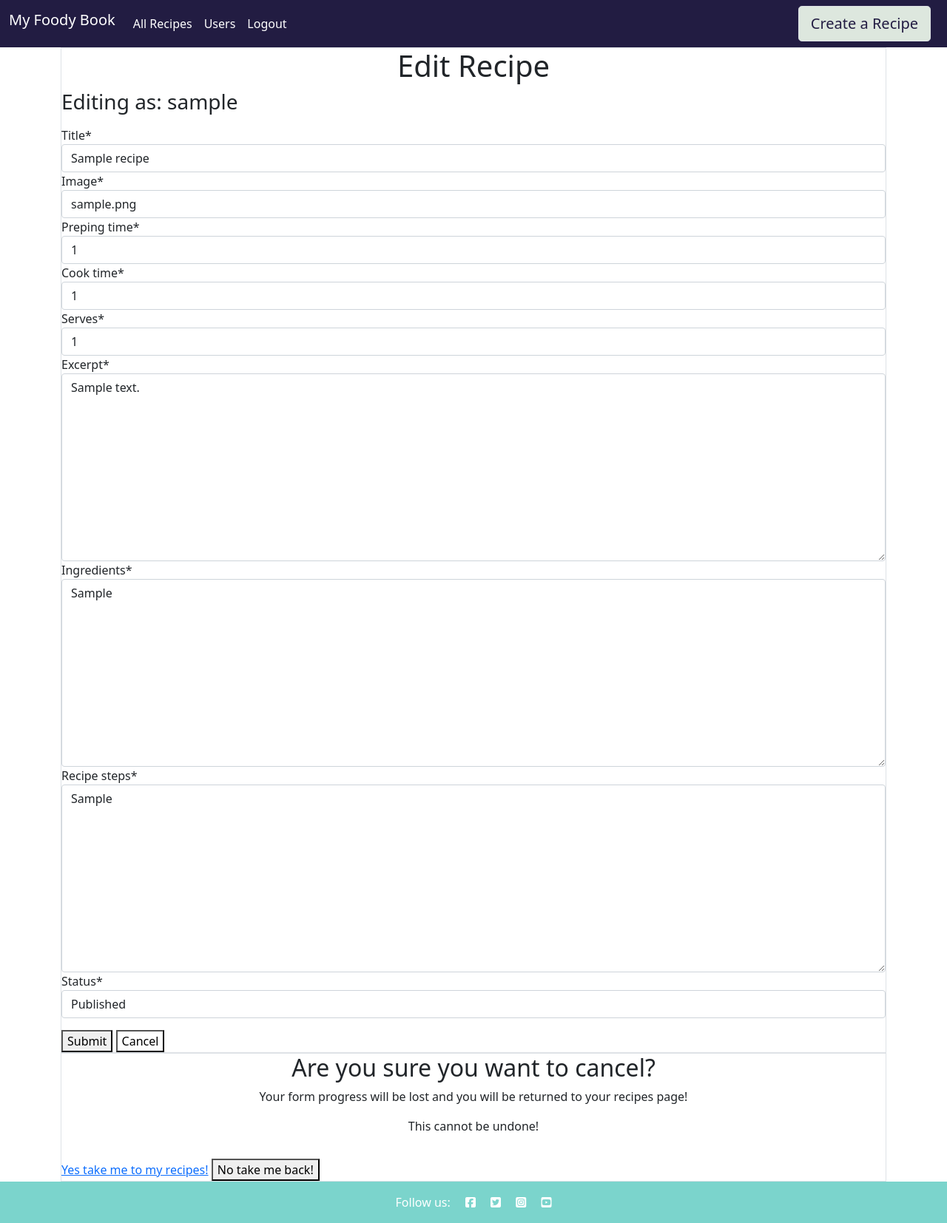
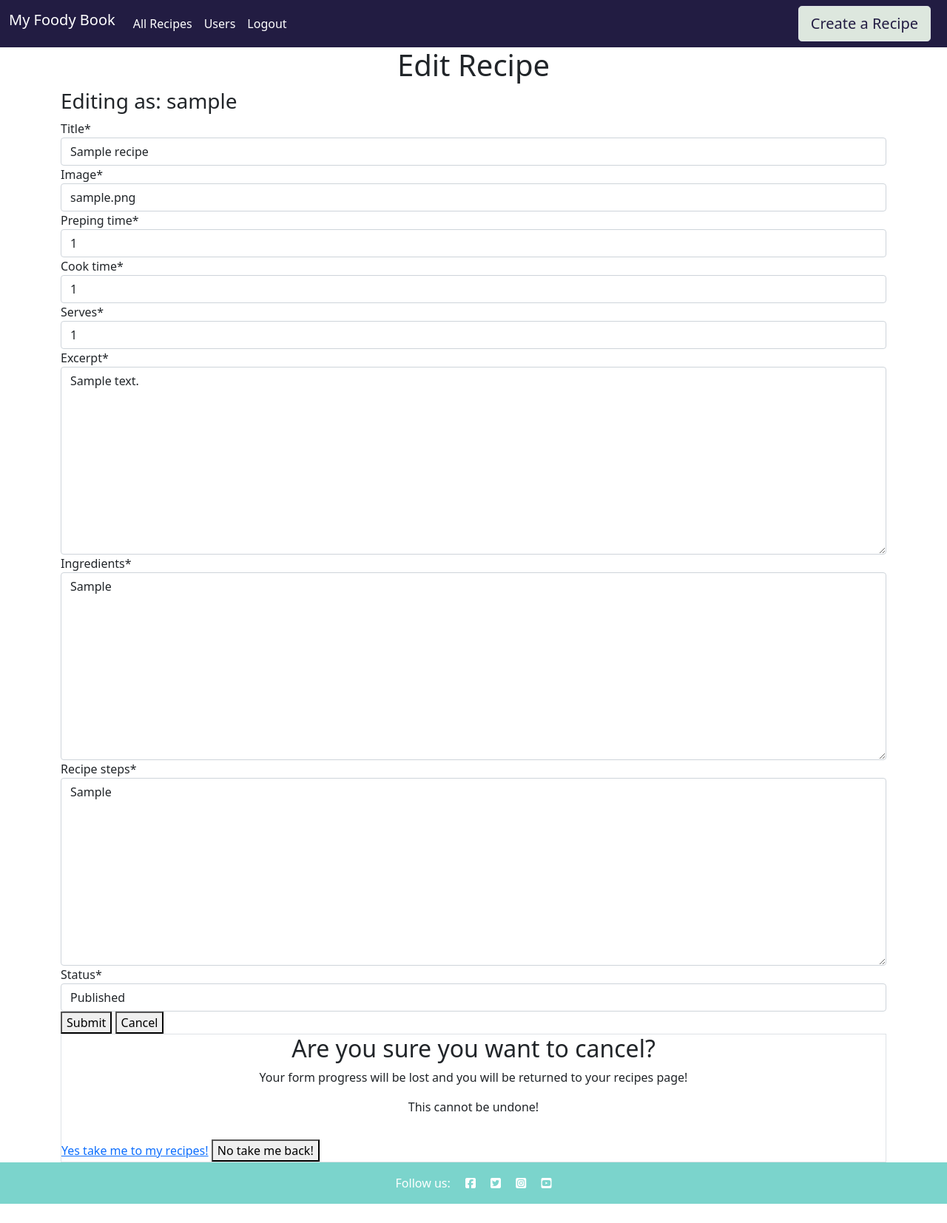
Before and after one commit to LudovicLeGuen/MyFoodyBook, a Django app: page /recipe/update/1/ in a window 1280 px wide. Shown: the whole page at 74% size. After the commit the page ends 1628 px from the top, so only its background shows below. Run offline with Django 3.2, Linux system fonts and the light colour scheme; a user stored in the database is signed in; tables that the repository leaves empty hold one stand-in row (values such as "Sample post"); some libraries are stand-ins or nearby versions.

Commit message:
Create custom 404 page

```diff
--- a/publish/urls.py
+++ b/publish/urls.py
@@ -1,14 +1,13 @@
 from . import views
 from django.urls import path
 
+# 404
+handler404 = views.page_404
 
 urlpatterns = [
     path('', views.RecipeList.as_view(), name='home'),
-    path(
-        'publish_recipe/',
-        views.PublishRecipe.as_view(),
-        name='publish_recipe'
-        ),
+    path('publish_recipe/', views.PublishRecipe.as_view(),
+         name='publish_recipe'),
     path('collect/<slug:slug>', views.RecipeCollect.as_view(),
          name='recipe_collect'),
     path('recipe/update/<int:pk>/', views.EditRecipe.as_view(),
@@ -17,9 +16,7 @@ urlpatterns = [
          name='my_foody_book'),
     path('recipe/remove/<int:pk>/', views.DeleteRecipe.as_view(),
          name='delete_recipe'),
-    path('publish/<slug:slug>/',
-        views.RecipeDetail.as_view(),
-        name='recipe_details'
-        ),
-
+    path('publish/<slug:slug>/', views.RecipeDetail.as_view(),
+         name='recipe_details'
+         ),
 ]
--- a/publish/views.py
+++ b/publish/views.py
@@ -8,7 +8,6 @@ from django.views.generic import TemplateView
 from django.template.defaultfilters import slugify
 from django.contrib import messages
 from django.urls import reverse_lazy
-
 
 
 class RecipeList(generic.ListView):
@@ -207,12 +206,13 @@ class EditRecipe(TemplateView):
                 }
             )
 
-#Class inspired by www.tutorialspoint.com :
-#https://www.tutorialspoint.com/adding-a-deleteview-in-django#:~:text=DeleteView%20is%20a%20view%20in,helpful%20in%20real%2Dworld%20projects.
+
+# Class inspired by www.tutorialspoint.com :
+# https://www.tutorialspoint.com/adding-a-deleteview-in-django#:~:text=DeleteView%20is%20a%20view%20in,helpful%20in%20real%2Dworld%20projects.
 class DeleteRecipe(DeleteView):
-   model=Recipe
-   template_name='delete_recipe.html'
-   success_url=reverse_lazy("my_foody_book")
+    model = Recipe
+    template_name = 'delete_recipe.html'
+    success_url = reverse_lazy("my_foody_book")
 
 
 class RecipeCollect(View):
@@ -230,3 +230,9 @@ class RecipeCollect(View):
             recipe.likes.add(request.user)
 
         return HttpResponseRedirect(reverse('recipe_details', args=[slug]))
+
+
+# 404 View taken from
+# # https://levelup.gitconnected.com/django-customize-404-error-page-72c6b6277317
+def page_404(request, exception):
+    return render(request, "404.html")
--- a/templates/update_recipe.html
+++ b/templates/update_recipe.html
@@ -13,23 +13,23 @@
         <!-- If user is logged in -->
         {% if user.is_authenticated %}
 
-            <!-- If user is the author of the recipe -->
+            <!--Verifies if user is the recipe author -->
             {% if request.user == form.instance.author %}
 
                 <!-- If the form hasn't been submitted -->
                 {% if posted is False %}
 
-                <div class="mx-auto form-content border border-black w-full lg:w-10/12 xl:w-8/12 2xl:w-7/12 bg-amber-100 p-6">
+                <div class="">
 
                     <!-- Heading -->
                     <h1 class="text-center text-4xl mb-10">Edit Recipe</h1>
 
-                    <!-- Username -->
-                    <h3 class="text-lg">Editing as: {{ user.username }}</h3>
+                    <!-- Author -->
+                    <h3 class="">Editing as: {{ user.username }}</h3>
 
-                    <!-- If Form Submit Failed Notification -->
+                    <!-- When form fails -->
                     {% if failed %}
-                        <p class="text-lg text-red-500">
+                        <p class="text-lg">
                             <strong>
                             Unfortunately your edition failed. Make sure to fill all required fields.
                             </strong>
@@ -37,16 +37,15 @@
                     {% endif %}
 
                     <!-- Form -->
-                    <form enctype="multipart/form-data" class="mt-3 edit-recipe" method="post" name="edit-recipe">
+                    <form enctype="multipart/form-data" class="" method="post" name="edit-recipe">
                         {{ form | crispy }}
                         {% csrf_token %}
 
                         <!-- Submit Button -->
-                        <button class="recipe-submit-button mt-3 primaryAction bg-amber-400" type="submit">Submit</button>
+                        <button class="" type="submit">Submit</button>
 
                         <!-- Cancel Button -->
-                        <button type="button" class="cancel bg-white mt-3">Cancel</button>
-
+                        <button class="" type="button">Cancel</button>
                     </form>
 
                 </div>
```
Also changed, not shown: templates/404.html (added, +10 -0 lines).
